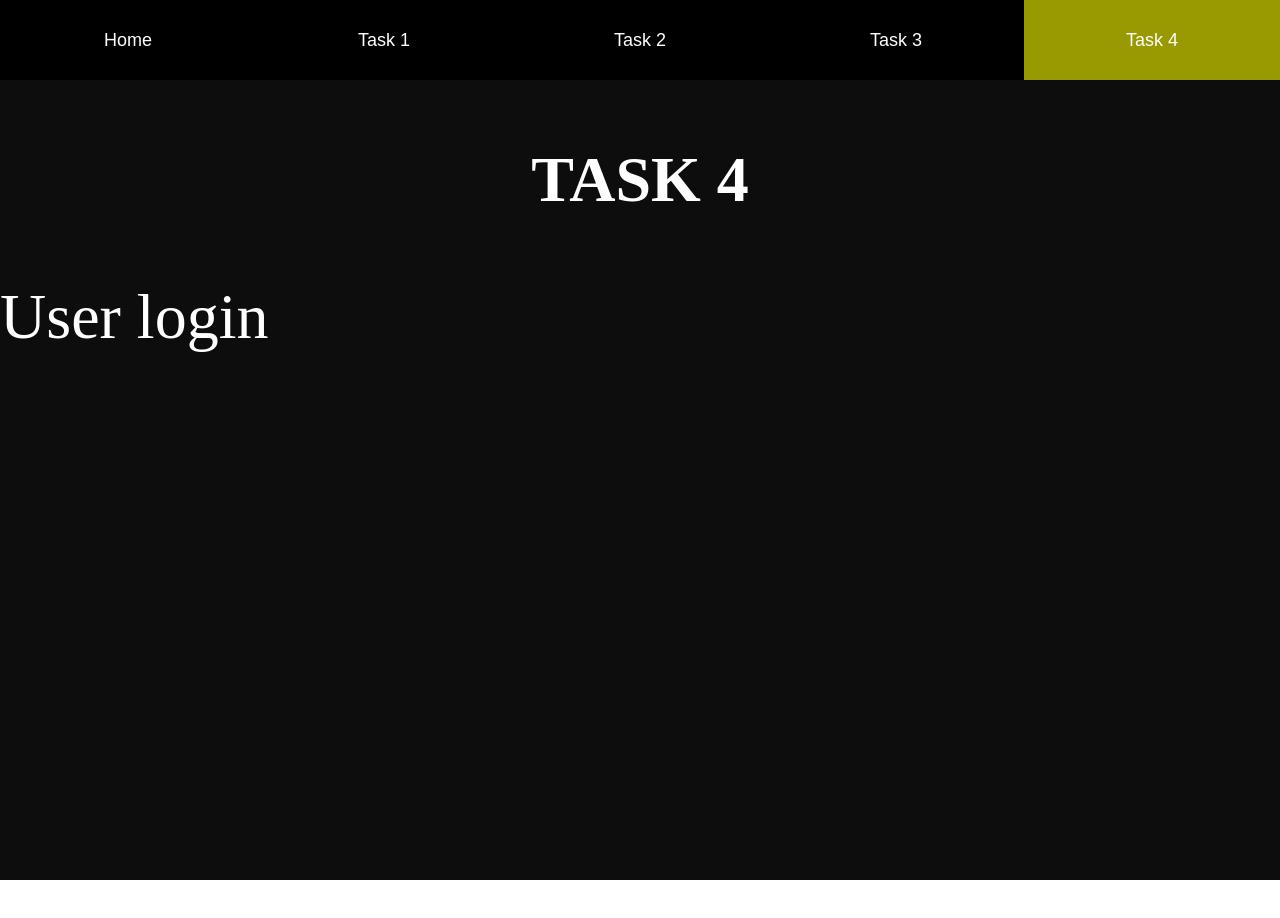
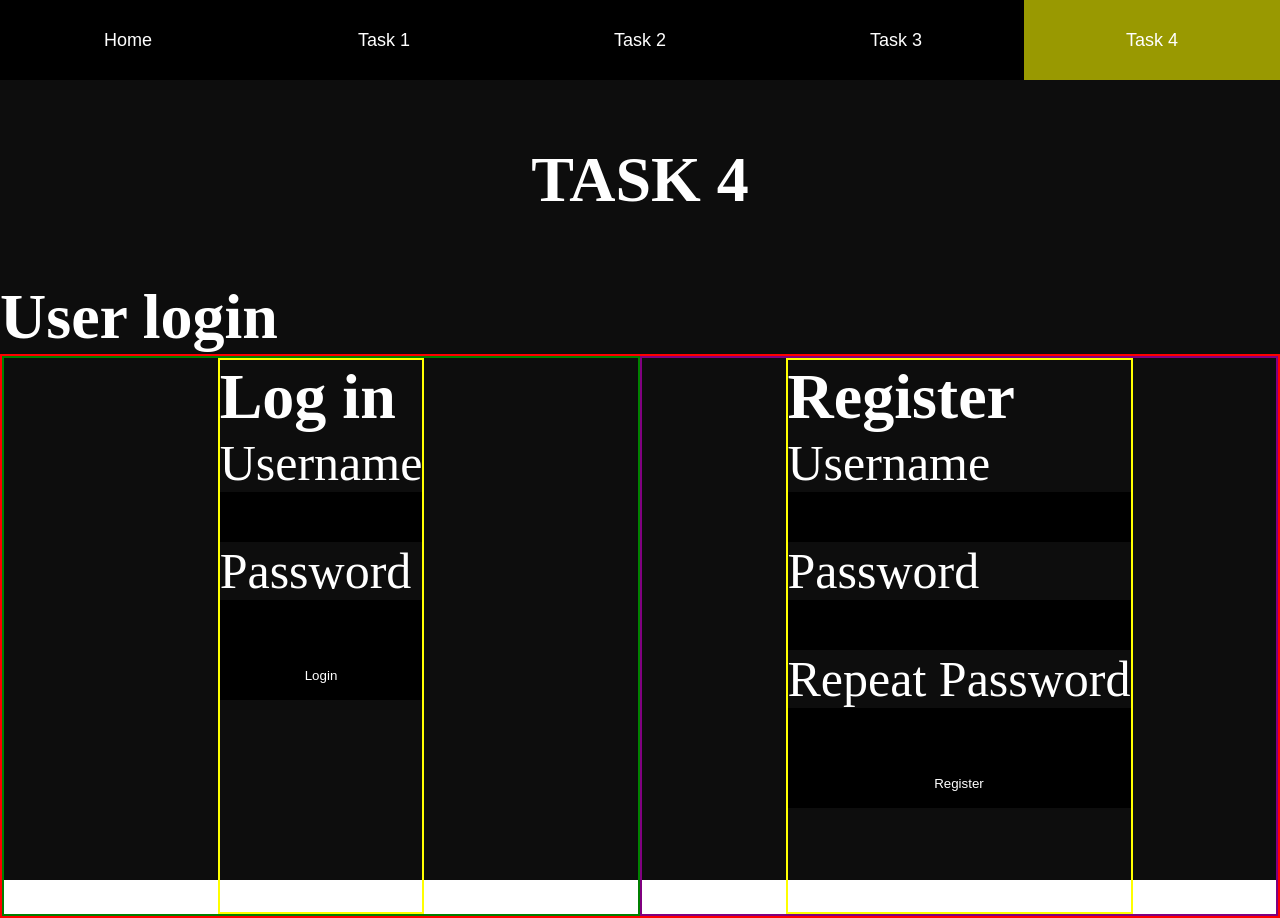
Before and after one commit to h584957/React-trainingArc, a React (Create React App) app: page /task4 in a window 1280 px wide. Before the commit the page ends 880 px from the top, so only its background shows below. Built offline with nearby package versions, Linux system fonts and the light colour scheme.

Commit message:
task4 login first progession

```diff
--- a/src/page/Task4.js
+++ b/src/page/Task4.js
@@ -3,13 +3,94 @@ import '../style/task4/Task4.css';
 
 
 function Task4() {
+
+  // handles log in functionality
+  const handleLogin = () => {
+    // check if username field is empty
+
+    // check if password field is empty
+
+    // forward user input for validation
+    // and check with DB
+
+    // log in if user inputs correct
+
+    // empty input fields
+  }
+
+  const handleRegister = () => {
+    // check if username field is empty
+
+    // check if password field is empty
+
+    // check if password repeat field is empty
+
+    // forward user input for valdiation and add to DB
+
+    // empty all input fields if validation correct
+
+    // empty password fields if validation failed
+
+  }
+
+  const validateCheckFailed = () => {
+
+    // forward user input to api for validation
+
+    // return true or false
+
+  }
+
+  const handleEmptyField = () =>{
+    // checks for empty required fields
+
+    // mark red if required fields are empty
+    // and provide isEmpty error msg to user
+
+    // ignore username fields
+
+    // empty password fields
+
+  }
+
+
+
     return (
       <div id='Page'>
         <div id='header'>
         <h1>TASK 4</h1>
 
         </div>
-        <text>User login</text>
+        <h1>User login</h1>
+        <div id="task4Container">
+          <div id="loginContainer">
+            <div id="loginInputBox">
+              <h1>Log in</h1>
+              <text id="headerLogUser">Username</text>
+              <input id="usernameInput"></input>
+              <text id="headerLogPass">Password</text>
+              <input id="passwordInput"></input>
+              <button id="loginBTN">Login</button>
+            </div>
+
+        </div>
+
+        <div id="registerContainer">
+        <div id="registerInputBox">
+          <h1>Register</h1>
+          <text id="headerRegUser">Username</text>
+          <input id="usernameRegInput"></input>
+          <text id="headerRegPass">Password</text>
+          <input id="passwordRegInput"></input>
+          <text id="headerReg2Pass">Repeat Password</text>
+          <input id="passwordReg2Input"></input>
+          <button id="registerBTN">Register</button>
+
+        </div>
+        </div>
+
+        </div>
+
       </div>
 
 
--- a/src/style/task4/Task4.css
+++ b/src/style/task4/Task4.css
@@ -0,0 +1,47 @@
+#task4Container{
+    border: red solid 2px;
+    height: 70vh;
+    display: flex;
+
+}
+#loginContainer{
+    border: green solid 2px;
+    width: 50%;
+    display: flex;
+    justify-content: center;
+
+}
+#loginInputBox{
+    border: yellow 2px solid;
+    display: flex;
+    flex-direction: column;
+}
+
+#registerContainer{
+    border: purple solid 2px;
+    width: 50%;
+    display: flex;
+    justify-content: center;
+
+}
+#registerInputBox{
+    border: yellow 2px solid;
+    display: flex;
+    flex-direction: column;
+}
+input{
+    height: 50px;
+    color: white;
+    background-color: black;
+    border: none;
+
+}
+button{
+    height: 50px;
+    border: none;
+    color: white;
+    background-color: black;
+}
+text{
+    font-size: 50px;
+}
```
